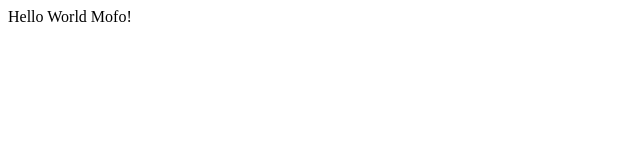
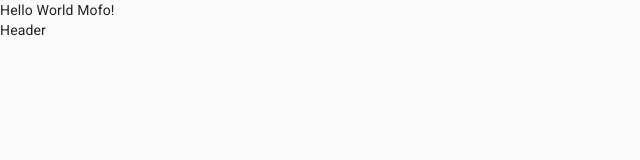
Before and after one commit to phammit/biddingSiteWithTypeScript, a React app: page / in a window 1280 px wide. Shown: the top 160 px of the page, without its empty margins (0-640 px from the left). Built offline with nearby package versions, Linux system fonts and the light colour scheme.

Commit message:
+basic routing implemented

```diff
--- a/package.json
+++ b/package.json
@@ -14,10 +14,14 @@
   "dependencies": {
     "react": "^17.0.2",
     "react-dom": "^17.0.2",
+    "react-router-dom": "^5.2.0",
     "typescript": "^4.2.4"
   },
   "devDependencies": {
+    "@material-ui/core": "^4.11.4",
+    "@material-ui/styles": "^4.11.4",
     "@types/react-dom": "^17.0.3",
+    "@types/react-router-dom": "^5.1.7",
     "html-webpack-plugin": "^5.3.1",
     "ts-loader": "^9.1.1",
     "webpack": "^5.36.0",
--- /dev/null
+++ b/src/Provider.tsx
@@ -0,0 +1,18 @@
+import React from "react";
+import { ThemeProvider } from "@material-ui/core";
+import theme from "./theme";
+//TODO import { ApolloProvider } from "@apollo/react-hooks";
+
+export interface ProviderProps {
+    children: any;
+}
+
+const Provider: React.FC<ProviderProps> = ({ children }) => {
+    return(
+        <ThemeProvider theme={theme}>
+            {children}
+        </ThemeProvider>
+    );
+}
+
+export default Provider;
--- /dev/null
+++ b/src/Router.tsx
@@ -0,0 +1,19 @@
+import React from "react";
+import { Route, Switch } from "react-router-dom";
+import Header from "./containers/Header";
+
+export interface RouterProps {
+    //extraRoutes?: ReactNode | Node;
+    disableHeaderFooter: Boolean;
+}
+
+const Router: React.FC<RouterProps> = ({ disableHeaderFooter }) => {
+    return(
+        <React.Fragment>
+            {!disableHeaderFooter &&  <Route component={Header} />}
+            <Route component={Header} />
+        </React.Fragment>
+    );
+}
+
+export default Router;
--- a/src/components/App/index.tsx
+++ b/src/components/App/index.tsx
@@ -1,5 +1,17 @@
 import React from "react";
+import { CSSProperties } from "react";
 
-const App: React.FC = () => <div>Hello World Mofo!</div>;
+export interface AppProps {
+    rootStyle?: CSSProperties;
+}
+
+const App: React.FC<AppProps> = ({children, rootStyle}) => {
+    return  (
+        <div>
+            Hello World Mofo!
+            {children}
+        </div>
+    );
+}
 
 export default App;
--- /dev/null
+++ b/src/containers/Header/index.tsx
@@ -0,0 +1,19 @@
+import React from "react";
+import { makeStyles } from "@material-ui/styles";
+
+const useStyles = makeStyles(() => ({
+
+    })
+)
+
+export interface headerProps {}
+
+const Header: React.FC<headerProps> = ({}) => {
+    return(
+        <div>
+            Header
+        </div>
+    );
+}
+
+export default Header;
--- a/src/index.html
+++ b/src/index.html
@@ -2,6 +2,9 @@
 <html lang="en">
   <head>
     <meta charset="UTF-8">
+    <link rel="stylesheet" href="https://fonts.googleapis.com/css?family=Roboto:300,400,500,700&display=swap" />
+    <link rel="stylesheet" href="https://fonts.googleapis.com/icon?family=Material+Icons" />
+
     <meta name="viewport" content="width=devide-width, initial-scale=1.0">
     <meta http-equiv="X-UA-Compatible" conent="ie=edge">
     <title>App</title>
--- a/src/index.tsx
+++ b/src/index.tsx
@@ -1,6 +1,19 @@
 import React from "react";
 import ReactDOM from "react-dom";
 import App from "./components/App";
+import CssBaseline from "@material-ui/core/CssBaseline";
+import { BrowserRouter } from "react-router-dom";
+import Provider from "./Provider";
+import Router from "./Router";
 
-ReactDOM.render(<App />,
-document.getElementById("root"));
+ReactDOM.render(
+    <React.StrictMode>
+        <CssBaseline/>
+        <BrowserRouter>
+            <App>
+                <Router disableHeaderFooter={true} />
+            </App>
+        </BrowserRouter>
+    </React.StrictMode>,
+    document.getElementById("root")
+);
--- a/webpack.config.js
+++ b/webpack.config.js
@@ -29,6 +29,12 @@ module.exports = {
     ],
   },
 
+  mode: "development",
+
+  stats: {
+    errorDetails: true,
+  },
+
   // Telling webpack which extensions
   // we are interested in.
   resolve: {
```
Also changed, not shown: src/containers/DropDownHeader/index.tsx (added, +22 -0 lines), src/theme/index.tsx (added, +11 -0 lines), 1 other file (tests, documents, lock files or other folders).
